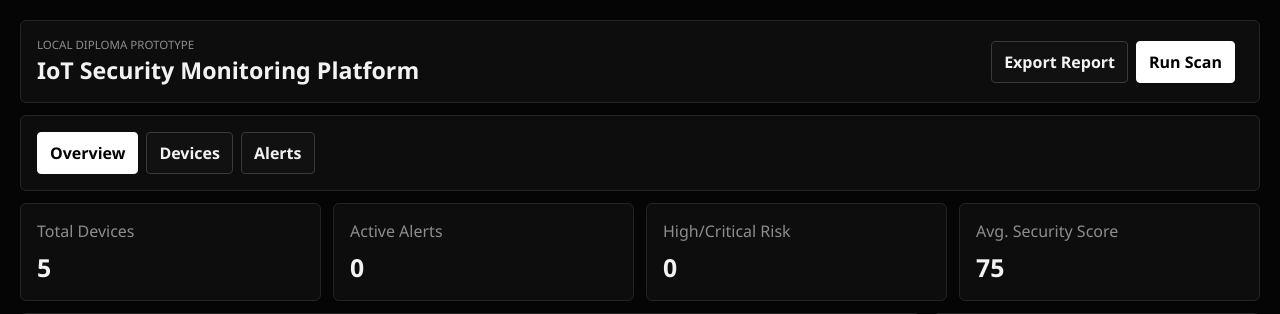
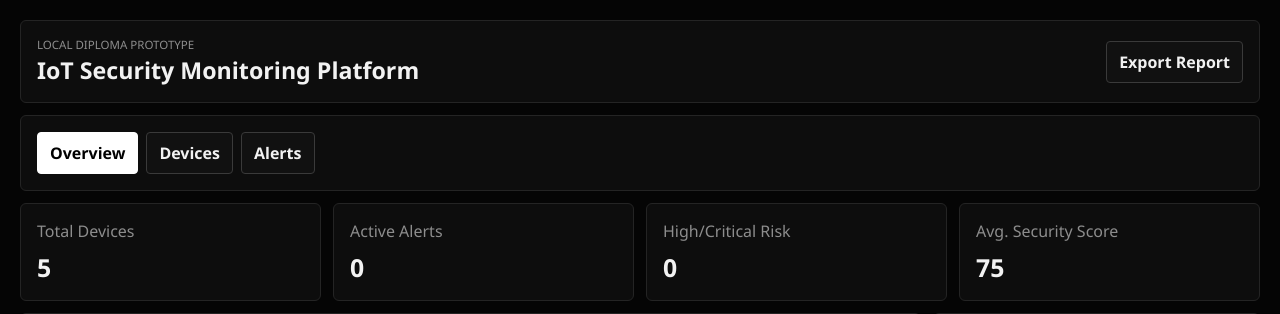
Before and after one commit to Oryntai/Diploma, a FastAPI app: page / in a window 1280 px wide. Shown: the top 314 px of the page. Run offline with FastAPI, Linux system fonts and the light colour scheme.

Commit message:
Remove scan button from dashboard

```diff
--- a/backend/app/static/dashboard.css
+++ b/backend/app/static/dashboard.css
@@ -82,21 +82,6 @@ body {
 
 .actions {
     align-items: center;
-}
-
-.scan-status {
-    max-width: 260px;
-    color: var(--muted);
-    font-size: 0.86rem;
-    line-height: 1.3;
-}
-
-.scan-status[data-state="ok"] {
-    color: var(--ok);
-}
-
-.scan-status[data-state="error"] {
-    color: var(--danger);
 }
 
 button,
--- a/backend/app/templates/overview.html
+++ b/backend/app/templates/overview.html
@@ -16,8 +16,6 @@
         </div>
         <div class="actions">
             <button type="button" id="btn-export">Export Report</button>
-            <button type="button" class="primary" id="btn-scan">Run Scan</button>
-            <span class="scan-status" id="scan-status" role="status" aria-live="polite"></span>
             <button type="button" id="theme-toggle" class="theme-toggle" aria-pressed="false">
                 Dark mode
             </button>
@@ -395,37 +393,6 @@
         });
     }
 
-    const btnScan = document.getElementById("btn-scan");
-    const scanStatus = document.getElementById("scan-status");
-    const setScanStatus = (message, state = "") => {
-        if (!scanStatus) {
-            return;
-        }
-        scanStatus.textContent = message;
-        scanStatus.dataset.state = state;
-    };
-    if (btnScan) {
-        btnScan.addEventListener("click", async () => {
-            btnScan.disabled = true;
-            btnScan.textContent = "Scanning...";
-            setScanStatus("Running scan...");
-            try {
-                const resp = await fetch("/api/scan/run", { method: "POST" });
-                const data = await resp.json();
-                if (resp.ok) {
-                    setScanStatus(data.results.join(" / "), "ok");
-                    await refreshDashboard();
-                } else {
-                    setScanStatus(data.detail || "Scan failed", "error");
-                }
-            } catch (err) {
-                setScanStatus(`Scan error: ${err.message}`, "error");
-            } finally {
-                btnScan.disabled = false;
-                btnScan.textContent = "Run Scan";
-            }
-        });
-    }
 })();
 </script>
 </body>
```
